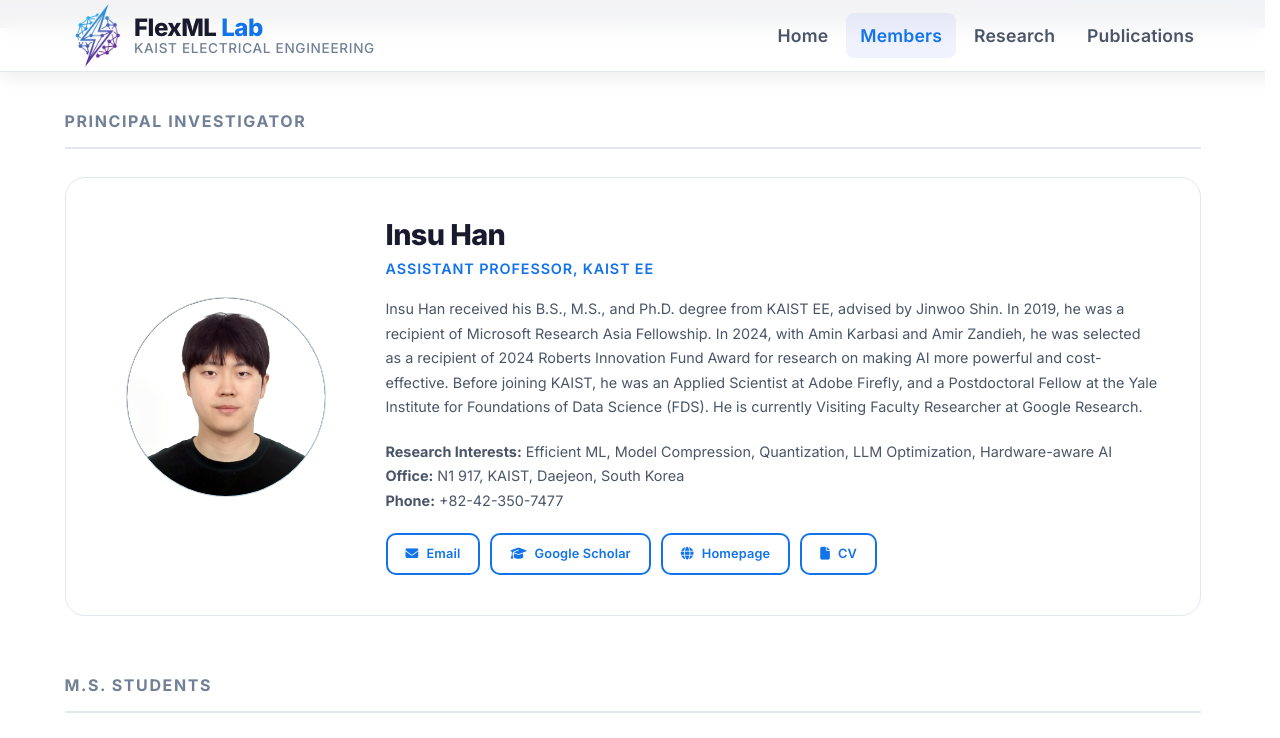
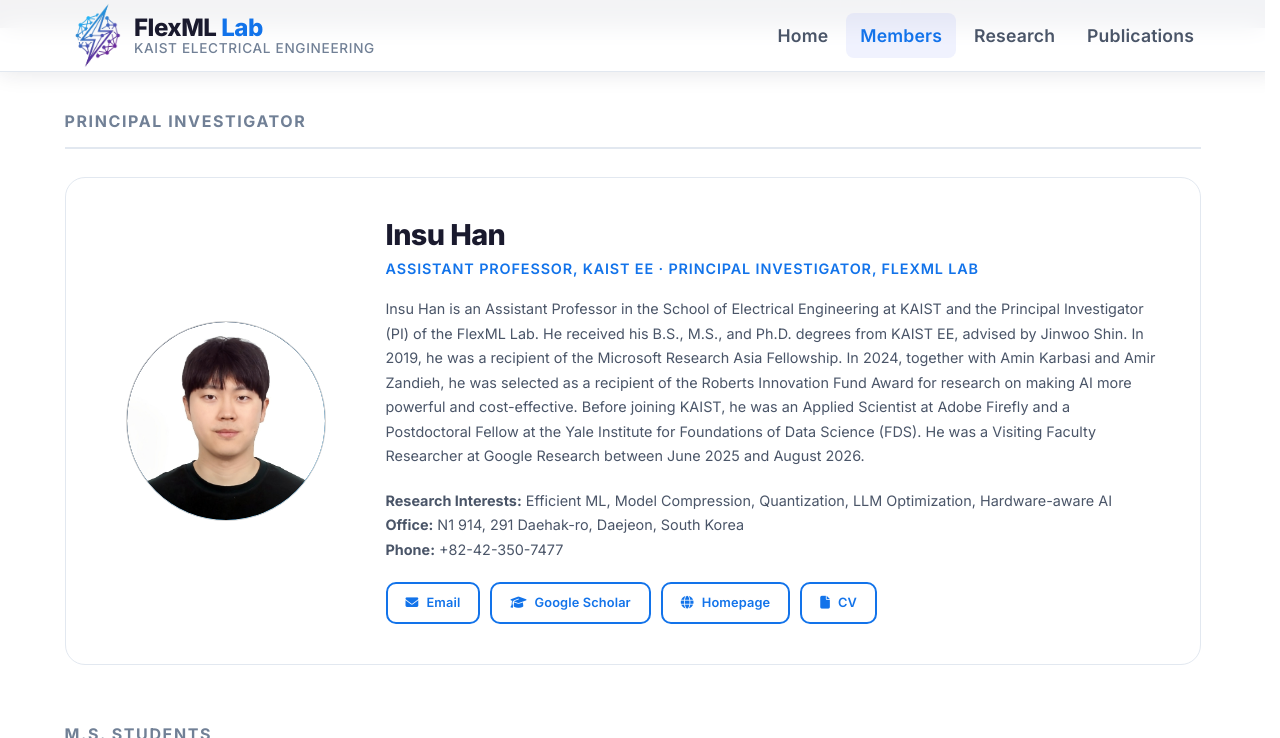
Before and after one commit to kaist-flexml-lab/kaist-flexml-lab.github.io, a Jekyll site: the page built from people.html, in a window 1280 px wide and 900 px high, scrolled down 315 px, cut to the strip 0-738 px from the top of the window. Built offline with Jekyll 4.4.1, drawn with Linux system fonts in a browser that asks for light colours.

Commit message:
Update people.html

```diff
--- a/people.html
+++ b/people.html
@@ -38,15 +38,14 @@ permalink: /people
       </div>
       <div class="pi-card__content">
         <h2 class="pi-card__name">Insu Han</h2>
-        <p class="pi-card__title">Assistant Professor, KAIST EE</p>
+        <p class="pi-card__title">ASSISTANT PROFESSOR, KAIST EE · PRINCIPAL INVESTIGATOR, FLEXML LAB</p>
         <p class="pi-card__bio">
-          Insu Han received his B.S., M.S., and Ph.D. degree from KAIST EE, advised by Jinwoo Shin.
-          In 2019, he was a recipient of Microsoft Research Asia Fellowship.
-          In 2024, with Amin Karbasi and Amir Zandieh, he was selected as a recipient of 2024 Roberts Innovation Fund
-          Award for research on making AI more powerful and cost-effective.
-          Before joining KAIST, he was an Applied Scientist at Adobe Firefly, and a Postdoctoral Fellow at the Yale
-          Institute for Foundations of Data Science (FDS). He is currently Visiting Faculty Researcher at Google
-          Research.
+          Insu Han is an Assistant Professor in the School of Electrical Engineering at KAIST and the Principal Investigator (PI) of the FlexML Lab.
+          He received his B.S., M.S., and Ph.D. degrees from KAIST EE, advised by Jinwoo Shin.
+          In 2019, he was a recipient of the Microsoft Research Asia Fellowship.
+          In 2024, together with Amin Karbasi and Amir Zandieh, he was selected as a recipient of the Roberts Innovation Fund Award for research on making AI more powerful and cost-effective.
+          Before joining KAIST, he was an Applied Scientist at Adobe Firefly and a Postdoctoral Fellow at the Yale Institute for Foundations of Data Science (FDS).
+          He was a Visiting Faculty Researcher at Google Research between June 2025 and August 2026.
           <!-- leads the FlexML Lab at KAIST EE. His research focuses on developing
           fast and memory-efficient machine learning algorithms, spanning model compression,
           quantization, hardware-aware architecture, and efficient LLM inference.
@@ -55,7 +54,7 @@ permalink: /people
         <p class="pi-card__bio" style="margin-bottom:0;">
           <strong>Research Interests:</strong> Efficient ML, Model Compression, Quantization, LLM Optimization,
           Hardware-aware AI </br>
-          <strong>Office:</strong> N1 917, KAIST, Daejeon, South Korea </br>
+          <strong>Office:</strong> N1 914, 291 Daehak-ro, Daejeon, South Korea </br>
           <strong>Phone:</strong> +82-42-350-7477
         </p>
         <div class="pi-card__links" style="margin-top:20px;">
```
